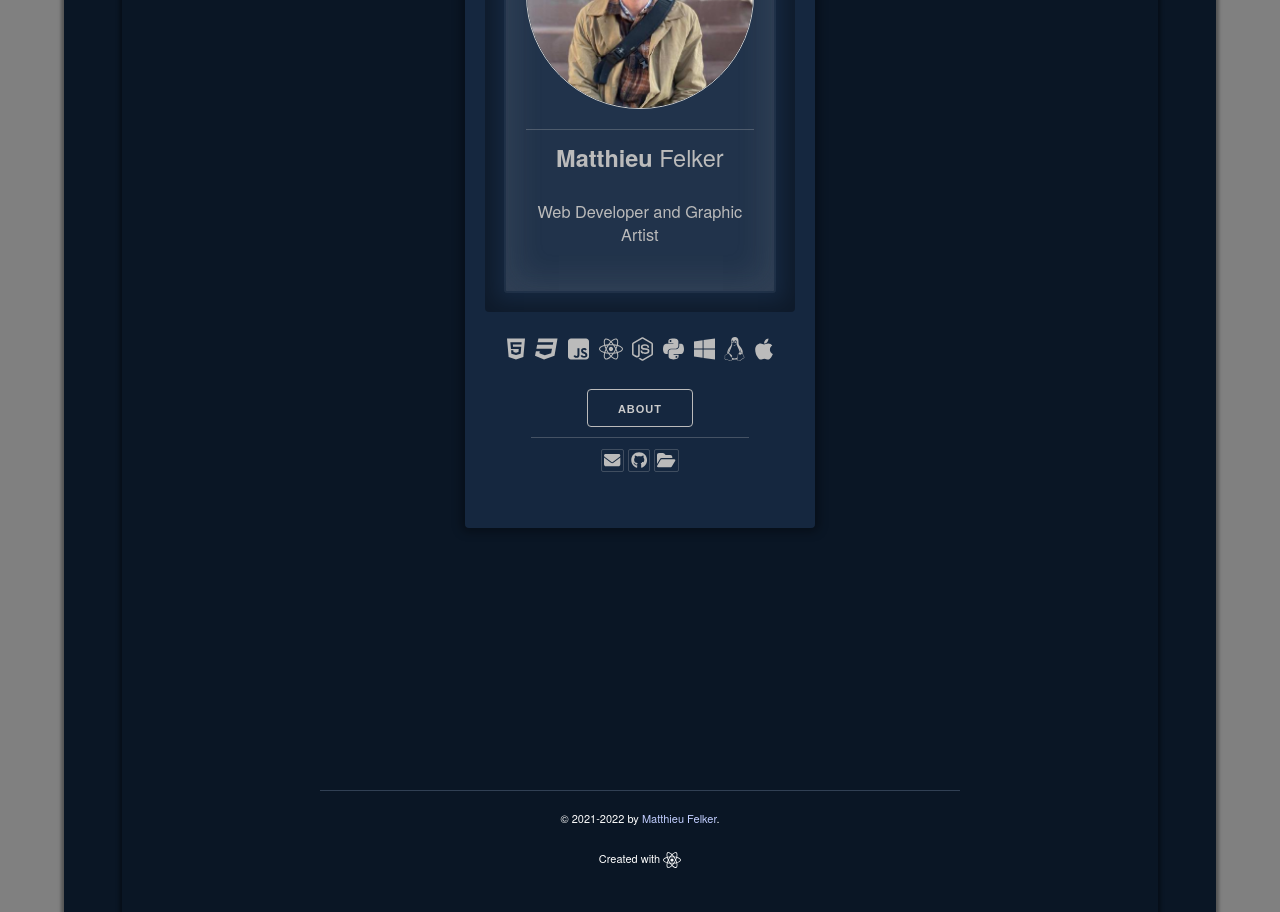
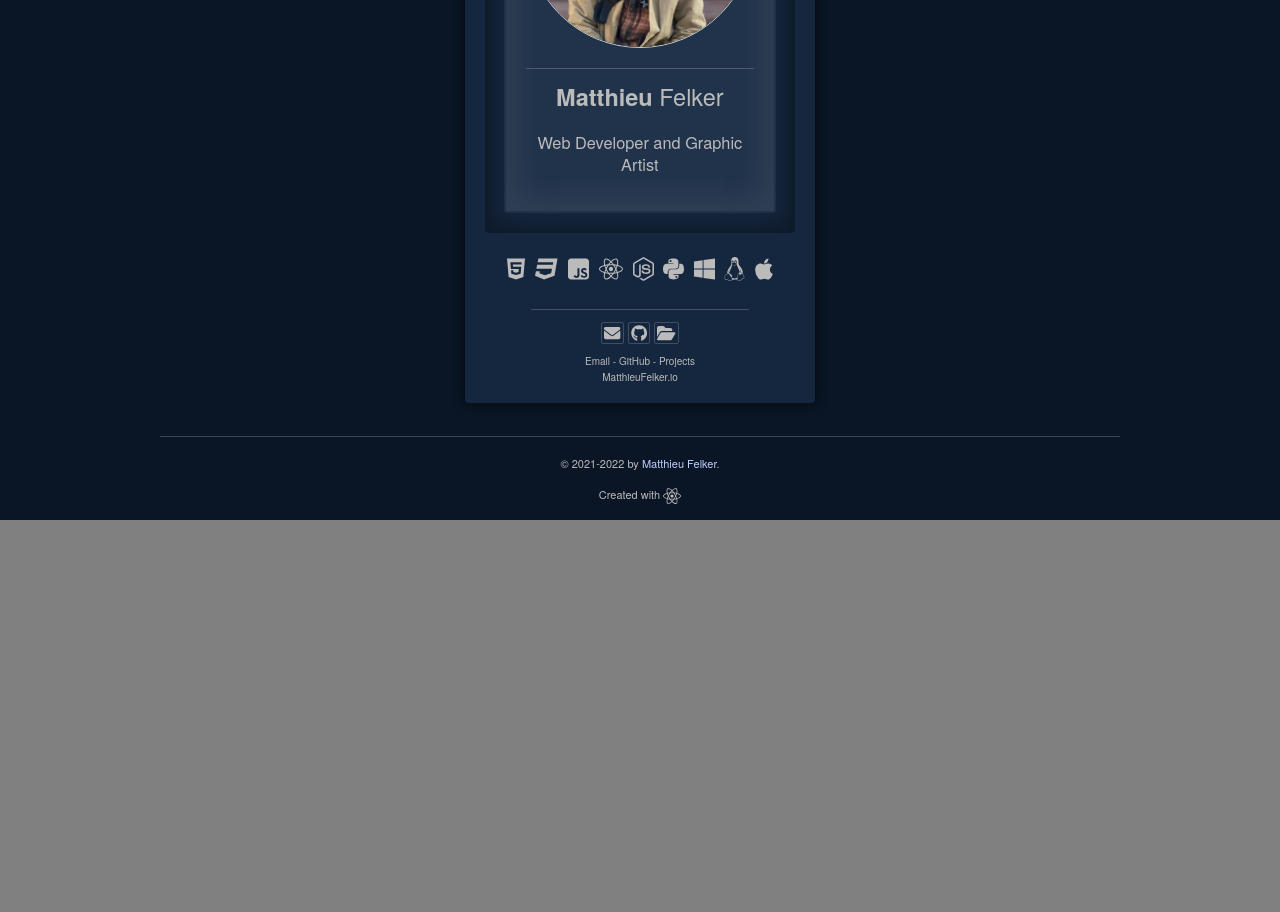
Before and after one commit to Matthieu-ui/mf-io, a React (Create React App) app in the folder mfio/: page / in a window 1280 px wide. Shown: the part 280-1192 px from the top of the page. After the commit the page ends 800 px from the top, so only its background shows below. Built offline with nearby package versions, Linux system fonts and the light colour scheme.

Commit message:
remove about. condense card

```diff
--- a/mfio/src/App.js
+++ b/mfio/src/App.js
@@ -2,23 +2,25 @@ import React from "react";
 import "../src/css/skeleton.css";
 import Card from "./components/Card";
 import Footer from "./components/Footer";
-
-
 
 function App() {
   return (
     <div className="App">
       <body>
         <div className="container">
-          <div className="layer1">
-            <div className="row">
-              <div className="one-half column">
-                <Card />
-              </div>
+          <div className="row">
+            <div className="one-half column">
+              <Card />
             </div>
           </div>
         </div>
-        <Footer />
+        <div className="footer container">
+          <div className="row">
+            <div className="full column">
+              <Footer />
+            </div>
+          </div>
+        </div>
       </body>
     </div>
   );
--- a/mfio/src/components/About.js
+++ /dev/null
@@ -1,29 +0,0 @@
-import React from "react";
-
-class About extends React.Component {
-  state = {
-    showMessage: false,
-  };
-  onButtonClickHandler = () => {
-    this.setState({ showMessage: !this.state.showMessage });
-  };
-
-  render() {
-    return (
-      <div className="About">
-        {this.state.showMessage && (
-          <p>
-            I am a current student at Seattle Central College. Eager to
-            start a career in <b>Web Development</b>. I like experimenting with user interfaces and design, but I've learned web development goes much deeper than that, which also interests me. --I love to create
-            things and learn! I also enjoy quality time with
-            my dogs, bird, and plants!! If
-            you wish to contact me - try my links below.
-          </p>
-        )}
-        <button onClick={this.onButtonClickHandler}>About</button>
-      </div>
-    );
-  }
-}
-
-export default About;
--- a/mfio/src/components/Card.js
+++ b/mfio/src/components/Card.js
@@ -15,15 +15,12 @@ import {
   faApple,
 } from "@fortawesome/free-brands-svg-icons";
 
-import About from "./About";
-
 class cardContent extends Component {
   render() {
     return (
       <div className="mfio-card">
-
         <div className="avi">
-        <GlassCard />
+          <GlassCard />
         </div>
 
         <div className="skillBase">
@@ -51,7 +48,6 @@ class cardContent extends Component {
             <FontAwesomeIcon className="icons" icon={faApple}></FontAwesomeIcon>
           </i>
         </div>
-        <About />
 
         <div className="links">
           <ul>
@@ -65,6 +61,10 @@ class cardContent extends Component {
               <FontAwesomeIcon icon={faFolderOpen}></FontAwesomeIcon>
             </li>
           </ul>
+          <div className="cardFooter">
+            <p>Email - GitHub - Projects</p>
+            <p>MatthieuFelker.io</p>
+          </div>
         </div>
       </div>
     );
--- a/mfio/src/components/Footer.js
+++ b/mfio/src/components/Footer.js
@@ -5,8 +5,7 @@ import { faReact } from "@fortawesome/free-brands-svg-icons";
 class Footer extends Component {
   render() {
     return (
-      <footer className="footer">
-        <div className="row">
+
           <div className="attribution full column">
             <p>
               &copy; 2021-2022 by{" "}
@@ -19,8 +18,7 @@ class Footer extends Component {
               </i>
             </p>
           </div>
-        </div>
-      </footer>
+
     );
   }
 }
--- a/mfio/src/css/skeleton.css
+++ b/mfio/src/css/skeleton.css
@@ -39,7 +39,7 @@
   position: absolute;
   left: 0;
   right: 0;
-  top: 100px;
+  top: 2em;
   z-index: 1;
 
 }
@@ -103,22 +103,28 @@
   padding: 0 20px;
   box-sizing: border-box;
 }
+
+.cardFooter{
+  font-size: 10px;
+}
 .footer {
-  border-top: 1px solid #9fb3d444;
-  flex-shrink: 0;
-  margin: auto;
+
+  border-top: rgba(204, 204, 204, 0.26) 1px solid;
+  padding-top: 1em;
+  width: 50%;
   position: absolute;
-  bottom: -330px;
+  bottom: 0px;
   left: 0;
+  width: 50%;
+  height: auto;
+  color: #bbb;
   right: 0;
-  color: white;
-  text-align: center;
-  width: 50%;
-  padding: 1em;
-  height: 60px;
+  margin: 0 auto;
+
 }
 
 .footerIcon {
+
   font-size: large;
   margin-left: 3px;
   line-height: 1px;
@@ -144,7 +150,7 @@
 
 @media (min-width: 400px) {
   .avi {
-    width: 60%;
+    width: 100%;
   }
 }
 
@@ -152,7 +158,7 @@
 
 @media (min-width: 550px) {
   .avi {
-    width: 80%;
+    width: 100%;
   }
 }
 
@@ -309,6 +315,7 @@ are based on 10px sizing. So basically 1.5rem = 15px :) */
 html {
   font-size: 62.5%;
   background-color: grey;
+   min-height: 100%;
 }
 
 body {
@@ -318,10 +325,10 @@ body {
   font-family: "Raleway", "HelveticaNeue", "Helvetica Neue", Helvetica, Arial,
     sans-serif;
   background-color: #0a1625;
-  width: 90%;
+  width: 100%;
   margin: 0 auto;
   box-shadow: rgba(0, 0, 0, 0.342) 0 0 3px 3px;
-  height: 149vh;
+  min-height: 100vh;
 }
 
 /* Typography
@@ -400,7 +407,67 @@ h6 {
 p {
   margin-top: 0;
 }
+/* pop up*/
+.content{
+ float: left;
+}
+.overlay {
+  position: fixed;
+  top: 0;
+  bottom: 0;
+  left: 0;
+  right: 0;
+  background: rgba(0, 0, 0, 0.7);
+  transition: opacity 500ms;
+  visibility: hidden;
+  opacity: 0;
+}
+.overlay:target {
+  visibility: visible;
+  opacity: 1;
+}
 
+.popup {
+  margin: 70px auto;
+  padding: 20px;
+  background: #fff;
+  border-radius: 5px;
+  width: 30%;
+  position: relative;
+  transition: all 5s ease-in-out;
+}
+
+.popup h2 {
+  margin-top: 0;
+  color: #333;
+  font-family: Tahoma, Arial, sans-serif;
+}
+.popup .close {
+  position: absolute;
+  top: 20px;
+  right: 30px;
+  transition: all 200ms;
+  font-size: 30px;
+  font-weight: bold;
+  text-decoration: none;
+  color: #333;
+}
+.popup .close:hover {
+  color: #06D85F;
+}
+.popup .content {
+  max-height: 30%;
+  overflow: auto;
+}
+
+@media screen and (max-width: 700px){
+  .box{
+    width: 70%;
+  }
+  .popup{
+    width: 70%;
+  }
+}
 /* Links
 –––––––––––––––––––––––––––––––––––––––––––––––––– */
 
@@ -608,6 +675,7 @@ li {
   padding: 0.5em;
   margin: auto;
   width: 70%;
+  margin-bottom: -1em;
 }
 
 /* Code
@@ -673,7 +741,7 @@ p,
 ul,
 ol,
 form {
-  margin-bottom: 2.5rem;
+  margin-bottom: 1.5rem;
 }
 
 /* Utilities
--- a/mfio/src/index.js
+++ b/mfio/src/index.js
@@ -9,5 +9,6 @@ ReactDOM.render(
 
     <App />,
 
+
   document.getElementById('root')
 );
```
